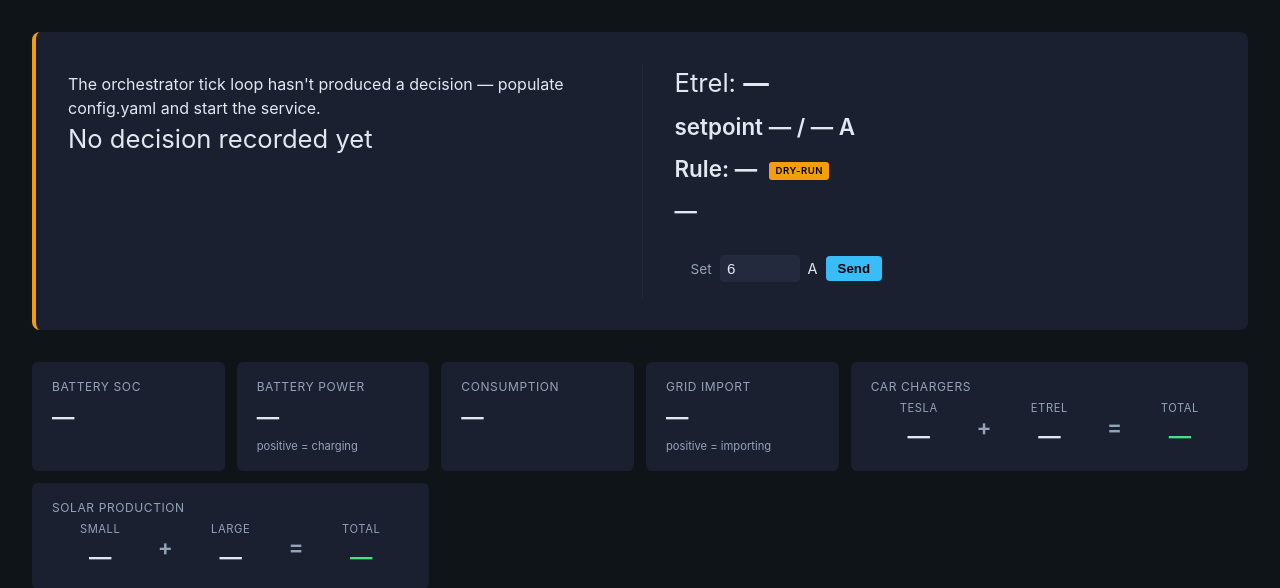
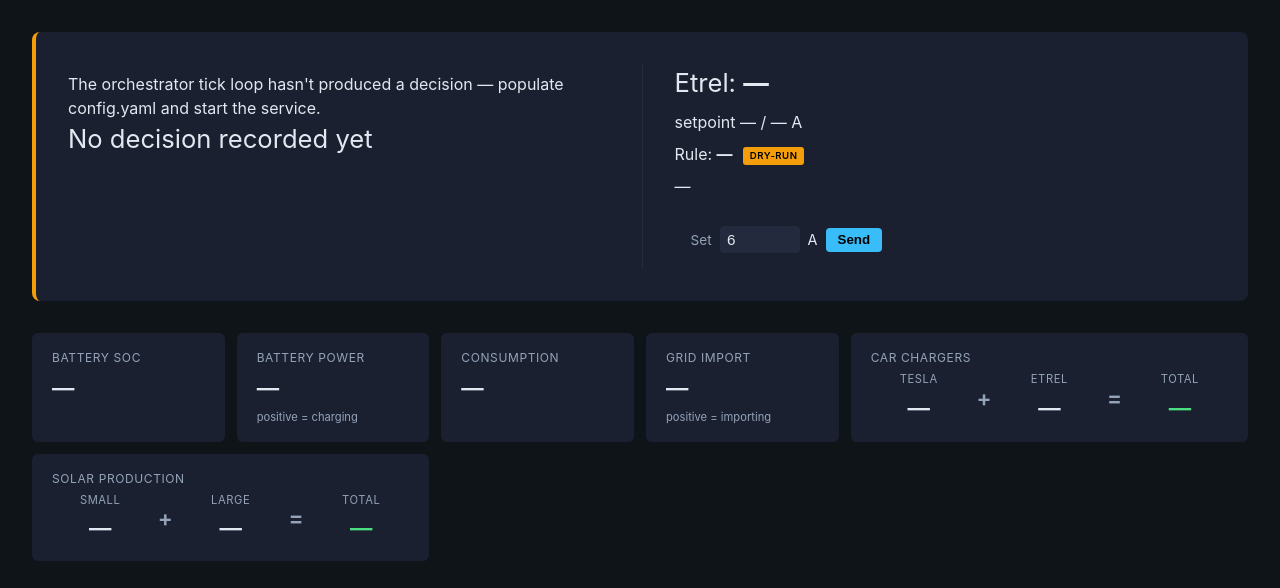
Before and after one commit to Avincki/HomeEnergyCenter, a Python web app: template src/energy_orchestrator/web/templates/dashboard.html in a window 1280 px wide. Shown: the part 63-651 px from the top of the page. Run offline with Jinja, Linux system fonts and the light colour scheme; the template is opened without the code that fills it, so the values that code supplies are empty.

Commit message:
style: size Etrel column text like the SolarEdge body text
Remove the .state-col-right > div:not(.state-headline) override that
forced every Etrel line to 1.4rem bold (tile-value size). It was more
specific than .state-reason, so the setpoint/Rule/reason/decided lines
rendered large/bold instead of matching the SolarEdge "battery SoC..."
reason text. With it gone they fall back to .state-reason (~1rem body
text), matching the left column.

Co-Authored-By: Claude Opus 4.7 (1M context) <noreply@anthropic.com>

```diff
--- a/src/energy_orchestrator/web/static/style.css
+++ b/src/energy_orchestrator/web/static/style.css
@@ -90,18 +90,6 @@ section h2 {
 .state-col-right {
     border-left: 1px solid var(--panel-2);
     padding-left: 2rem;
-}
-
-/* Etrel detail rows (setpoint / max) read as values, not as a rule
-   descriptor — match the .tile-value sizing used by Battery SoC etc.
-   Targets any non-headline child of the right column so it works
-   regardless of whether the markup uses .state-rule or .state-reason. */
-.state-col-right > div:not(.state-headline) {
-    font-size: 1.4rem;
-    font-weight: 600;
-    font-family: inherit;
-    color: var(--text);
-    margin-top: 0.5rem;
 }
 
 .state-headline { font-size: 1.6rem; }
```
